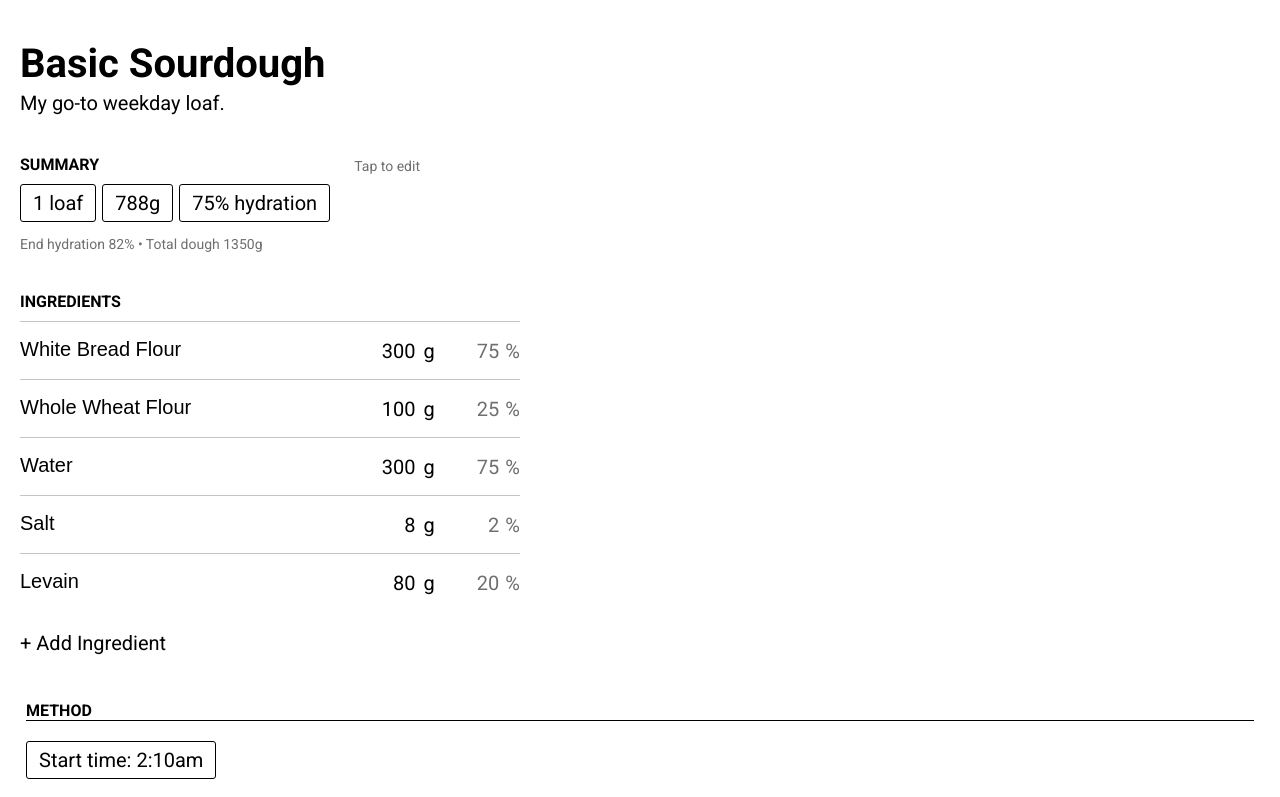
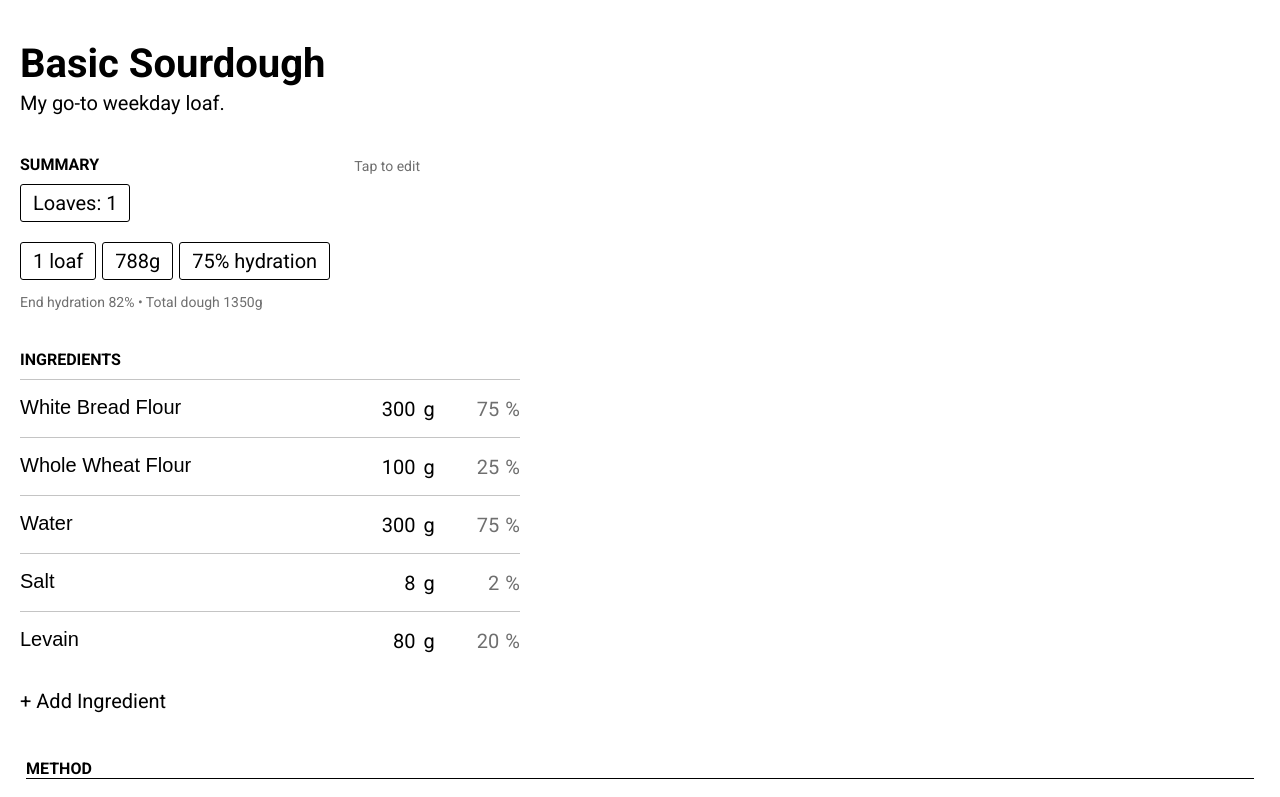
Before and after one commit to josh-cpm/bread-vue, a Vue app: page / in a window 1280 px wide. Shown: the top 797 px of the page. Built offline with nearby package versions, Linux system fonts and the light colour scheme.

Commit message:
Summary section can update number of Loaves.
Put the event emitter in the method because I couldn't get it to work inline. Not sure why.

```diff
--- a/src/App.vue
+++ b/src/App.vue
@@ -5,7 +5,7 @@
   ></Header>
   <div class="spacer"></div>
   <Summary
-    :numLoaves="numLoaves"
+    v-model:numLoaves="numLoaves"
     :hydration="hydration"
     :loafMass="loafMass"
   ></Summary>
--- a/src/components/Summary.vue
+++ b/src/components/Summary.vue
@@ -4,6 +4,13 @@
     <span class="tiptext">Tap to edit</span>
   </div>
   <div class="summary-control-row">
+    <EditableButton
+      :name="this.$options.name"
+      :buttonValue="numLoaves"
+      :label="`Loaves`"
+      @inputText="updateLoafNum"
+    >
+    </EditableButton>
     <span class="summary-loaf-num white-cta">{{ numLoaves }} loaf</span>
     <span class="summary-loaf-mass white-cta">{{ loafMass }}g</span>
     <span class="summary-loaf-hydration white-cta"
@@ -23,6 +30,11 @@ export default {
     hydration: Number,
     loafMass: Number,
     numLoaves: Number,
+  },
+  methods: {
+    updateLoafNum(num) {
+      this.$emit('update:numLoaves', parseInt(num));
+    },
   },
 };
 </script>
```
